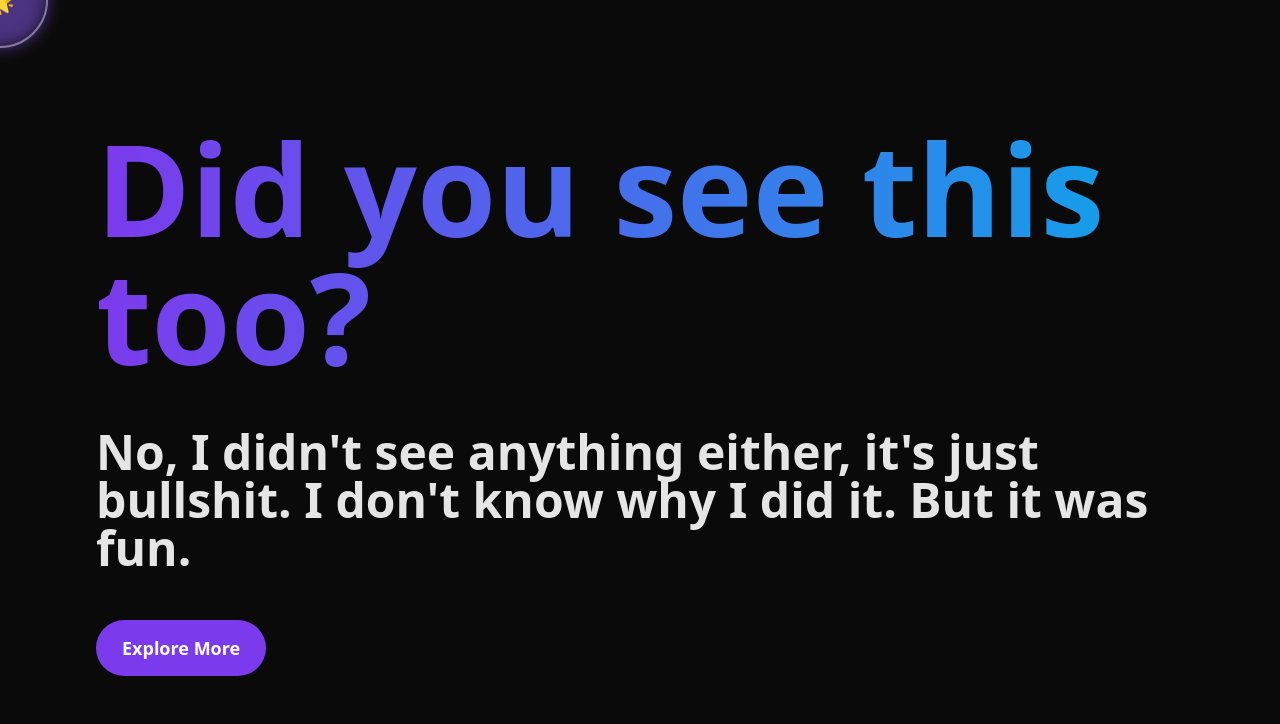
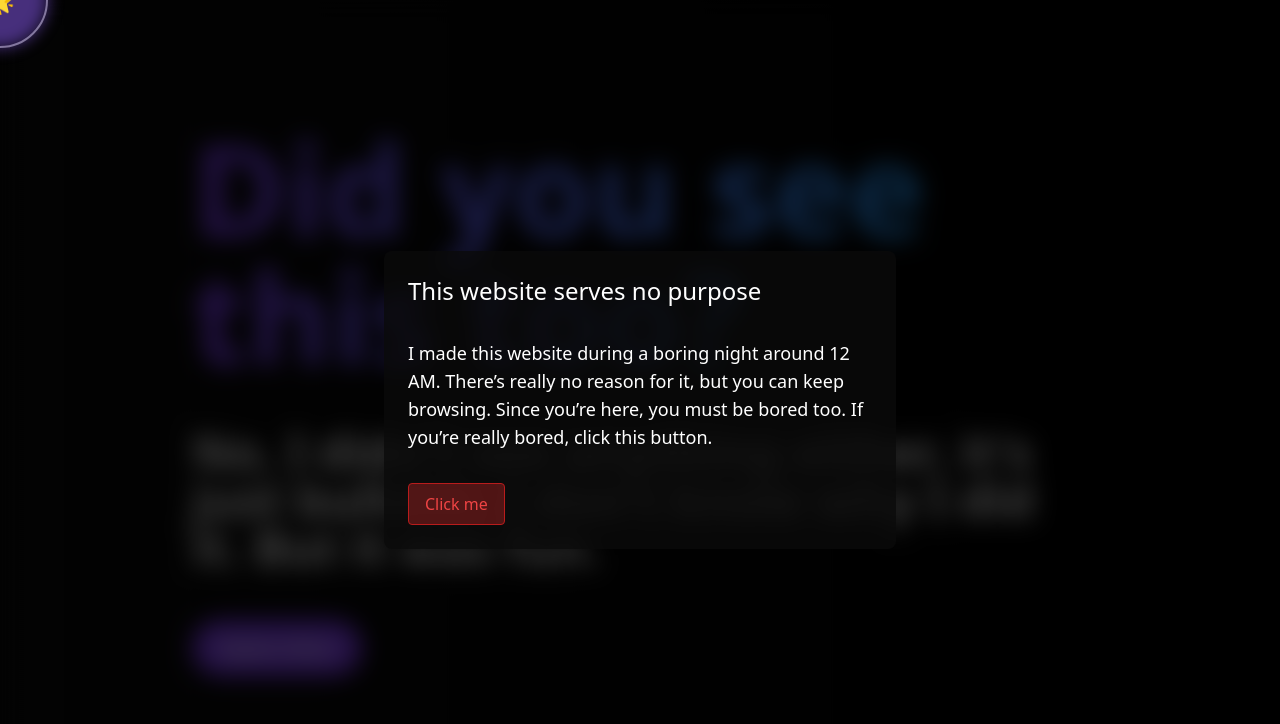
Before and after one commit to poyrazavsever/Absurd-Project, a Next.js app: page / in a window 1280 px wide. Both pictures are taken after a click on the button "Explore More". Shown: the top 724 px of the page. Built offline with nearby package versions, Linux system fonts and the light colour scheme.

Commit message:
feat: done models

```diff
--- /dev/null
+++ b/components/Modal.tsx
@@ -0,0 +1,68 @@
+// components/Modal.tsx
+import React, { useState } from 'react';
+import { motion } from 'framer-motion';
+
+interface ModalProps {
+  isOpen: boolean;
+  onClose: () => void;
+}
+
+const Modal: React.FC<ModalProps> = ({ isOpen, onClose }) => {
+  const [isAlertOpen, setIsAlertOpen] = useState(false);
+
+  const modalVariants = {
+    open: { opacity: 1, scale: 1, transition: { duration: 0.3 } },
+    closed: { opacity: 0, scale: 0.9, transition: { duration: 0.3 } }
+  };
+
+  const handleClick = () => {
+    // Önceki modal'ı kapat
+    onClose();
+
+    // Yeni modal'ı aç ve 5 saniye sonra kapat
+    setIsAlertOpen(true);
+    setTimeout(() => {
+      setIsAlertOpen(false);
+    }, 3000);
+  };
+
+  return (
+    <>
+      <motion.div
+        className={`fixed inset-0 bg-black bg-opacity-70 backdrop-blur-md text-white flex items-center justify-center z-50 ${!isOpen ? 'hidden' : ''}`}
+        initial="closed"
+        animate={isOpen ? 'open' : 'closed'}
+        variants={modalVariants}
+      >
+        <div className='bg-neutral-950 bg-opacity-80 p-6 rounded-lg shadow-lg w-full max-w-lg flex flex-col items-start gap-4'>
+          <h2 className='text-2xl mb-4 text-left'>This website serves no purpose</h2>
+          <p className='text-lg mb-4 text-left'>
+            I made this website during a boring night around 12 AM. There’s really no reason for it, but you can keep browsing. Since you’re here, you must be bored too. If you’re really bored, click this button.
+          </p>
+          <button
+            className='px-4 py-2 bg-red-900 bg-opacity-60 border border-red-700 text-red-500 rounded hover:bg-red-700 transition-colors'
+            onClick={handleClick}
+          >
+            Click me
+          </button>
+        </div>
+      </motion.div>
+
+      {/* Yeni Modal */}
+      {isAlertOpen && (
+        <motion.div
+          className="fixed inset-0 bg-black bg-opacity-70 backdrop-blur-md text-white flex items-center justify-center z-50"
+          initial={{ opacity: 0 }}
+          animate={{ opacity: 1 }}
+          exit={{ opacity: 0, transition: { duration: 0.3 } }}
+        >
+          <div className='bg-neutral-950 bg-opacity-80 p-6 rounded-lg shadow-lg w-full max-w-lg flex flex-col items-center gap-4'>
+            <h2 className='text-3xl font-bold mb-4 text-center'>Just kidding! Hahaha</h2>
+          </div>
+        </motion.div>
+      )}
+    </>
+  );
+};
+
+export default Modal;
--- /dev/null
+++ b/pages/Landing/About.tsx
@@ -0,0 +1,9 @@
+import React from 'react'
+
+function About() {
+  return (
+    <div>About</div>
+  )
+}
+
+export default About
--- a/pages/Landing/Hero.tsx
+++ b/pages/Landing/Hero.tsx
@@ -1,12 +1,24 @@
-
-import React from 'react';
+import React, { useState } from 'react';
 import { motion } from 'framer-motion';
+import Modal from '@/components/Modal'; // Modallerin doğru yolunu ayarlayın
 
 function Hero() {
+  const [isModalOpen, setIsModalOpen] = useState(false);
+
+  const handleButtonClick = () => {
+    setIsModalOpen(true);
+  };
+
+  const handleCloseModal = () => {
+    setIsModalOpen(false);
+  };
 
   return (
-    <div className='w-full h-full bg-neutral-950 flex items-center justify-center'>
-        <div className='flex flex-col items-start gap-12 px-8 md:px-24'>
+    <div className='relative w-full h-full bg-gradient-to-r from-neutral-950 to-black flex items-center justify-center overflow-hidden'>
+      {/* Modal */}
+      <Modal isOpen={isModalOpen} onClose={handleCloseModal} />
+
+      <div className='flex flex-col items-start gap-12 px-8 md:px-48 z-20'>
         <h5 className='text-5xl md:text-9xl font-black text-transparent bg-clip-text bg-gradient-to-r from-violet-600 to-sky-500'>
           Did you see this too?
         </h5>
@@ -18,13 +30,14 @@ function Hero() {
           whileHover={{ scale: 1.1, backgroundColor: '#A78BFA' }} // Hover animasyonu
           whileTap={{ scale: 0.9 }} // Tıklama animasyonu
           transition={{ type: 'spring', stiffness: 300 }} // Geçiş ayarları
+          onClick={handleButtonClick}
           className='px-6 py-3 text-lg font-bold text-white rounded-full bg-violet-600 border-2 border-transparent hover:border-violet-400 transition-colors cursor-none'
         >
           Explore More
         </motion.button>
       </div>
     </div>
-  )
+  );
 }
 
 export default Hero;
```
Lines whose indentation alone changed are shown as unchanged.
